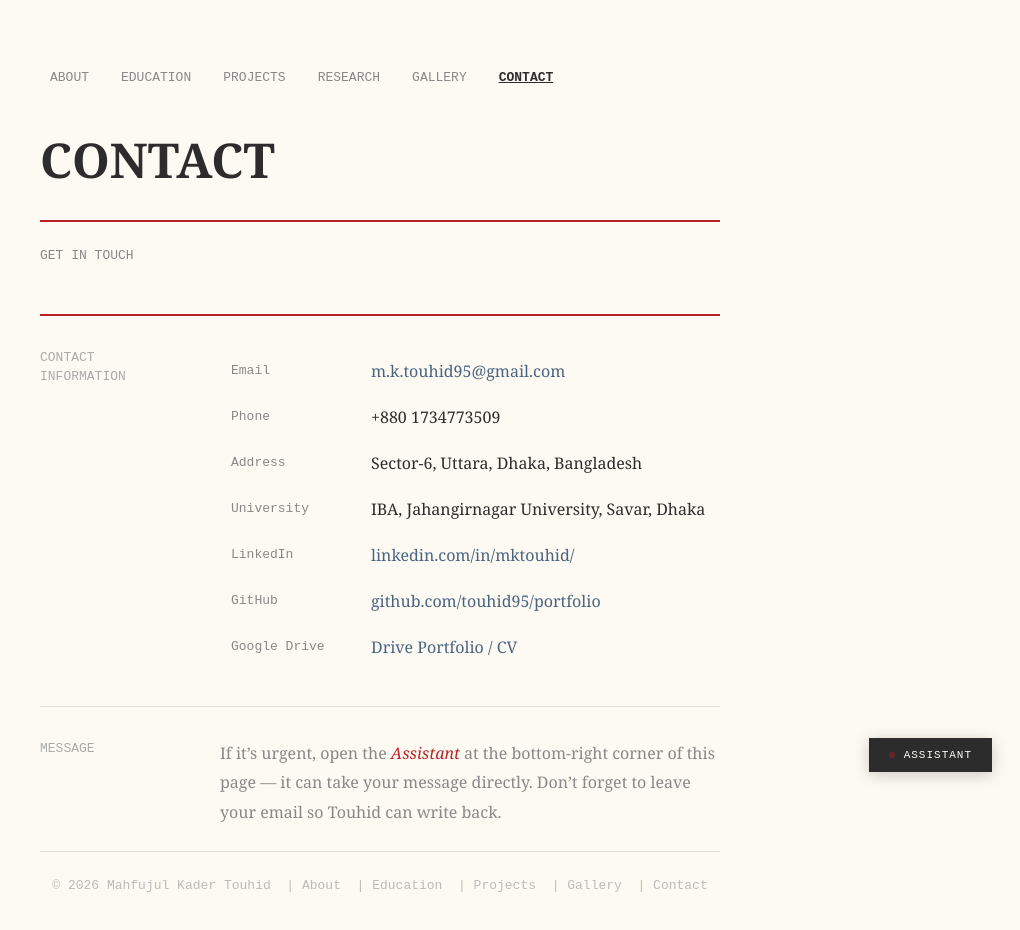
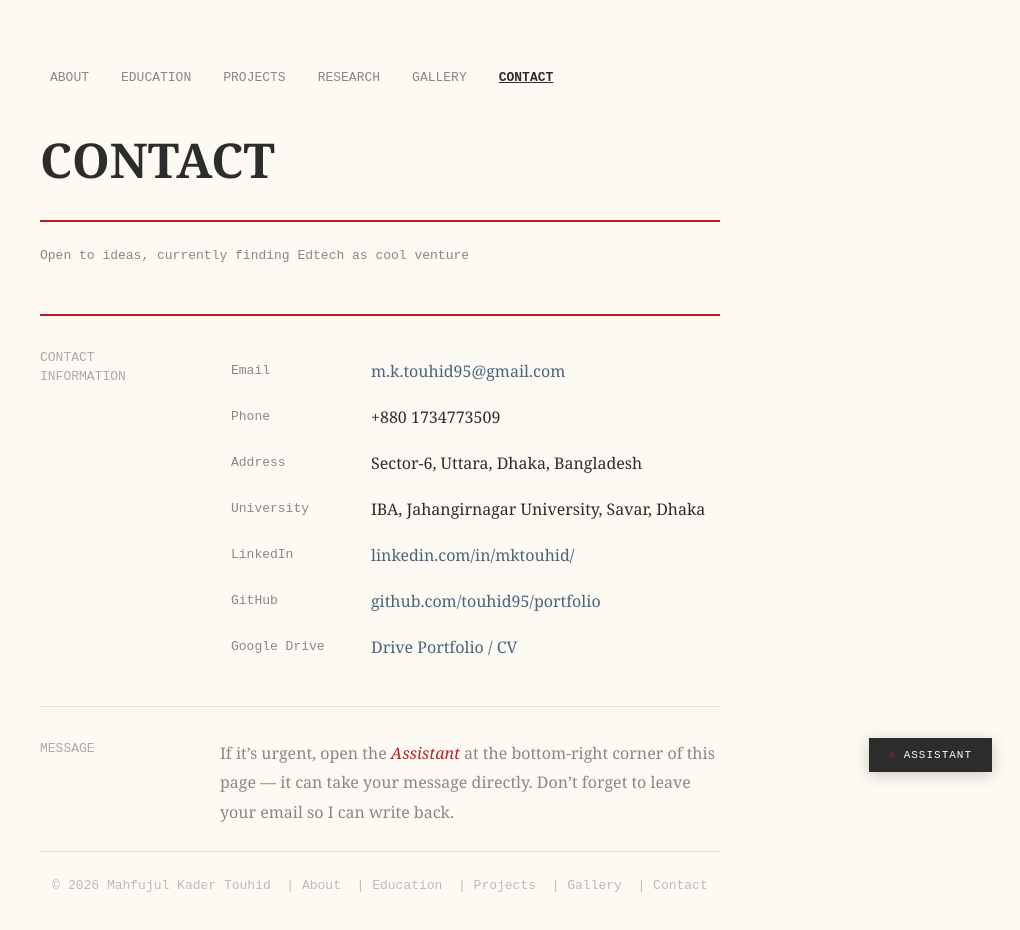
Before and after one commit to touhid95/portfoliosite, a Next.js app: page /contact in a window 1280 px wide. Shown: the top 930 px of the page, without its empty margins (260-1280 px from the left). Built offline with nearby package versions, Linux system fonts and the light colour scheme; no server answers.

Commit message:
style: update copy in contact and gallery

```diff
--- a/app/contact/page.tsx
+++ b/app/contact/page.tsx
@@ -19,7 +19,7 @@ export default async function ContactPage() {
         <h1 className="font-serif text-xxl m-0 font-bold" style={{ margin: 0 }}>CONTACT</h1>
       </div>
       <hr className="hr-red mb-3" />
-      <div className="font-mono text-sm text-muted mb-5">GET IN TOUCH</div>
+      <div className="font-mono text-sm text-muted mb-5"> Open to ideas, currently finding Edtech as cool venture </div>
       <hr className="hr-red mb-4 mt-5" />
 
       <section className="row mt-4">
@@ -69,7 +69,7 @@ export default async function ContactPage() {
           <p className="font-serif text-md" style={{ color: '#888', lineHeight: 1.85, margin: 0 }}>
             If it&rsquo;s urgent, open the <strong style={{ color: '#BC2026', fontWeight: 'normal', fontStyle: 'italic' }}>Assistant</strong> at
             the bottom&#8209;right corner of this page — it can take your message directly.
-            Don&rsquo;t forget to leave your email so Touhid can write back.
+            Don&rsquo;t forget to leave your email so I can write back.
           </p>
         </div>
       </section>
--- a/app/gallery/page.tsx
+++ b/app/gallery/page.tsx
@@ -16,7 +16,7 @@ interface GalleryItem {
 
 async function getGallery(): Promise<GalleryItem[]> {
   const supabaseUrl = process.env.SUPABASE_URL;
-  const anonKey    = process.env.SUPABASE_ANON_KEY;
+  const anonKey = process.env.SUPABASE_ANON_KEY;
   if (!supabaseUrl || !anonKey) return [];
   try {
     const res = await fetch(
@@ -43,7 +43,7 @@ export default async function GalleryPage() {
       <div className="gallery-title-block">
         <h1 className="font-serif text-xxl m-0 font-bold">GALLERY</h1>
         <div className="gallery-title-meta">
-          <span className="font-mono text-xs text-muted-lighter">COLLECTION 2024</span>
+          <span className="font-mono text-xs text-muted-lighter"> Mirror story with lens </span>
         </div>
       </div>
 
```
